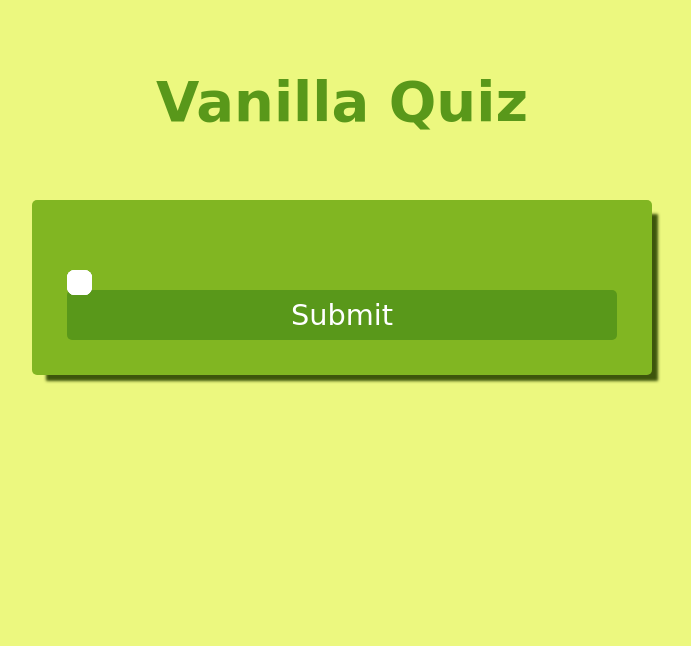
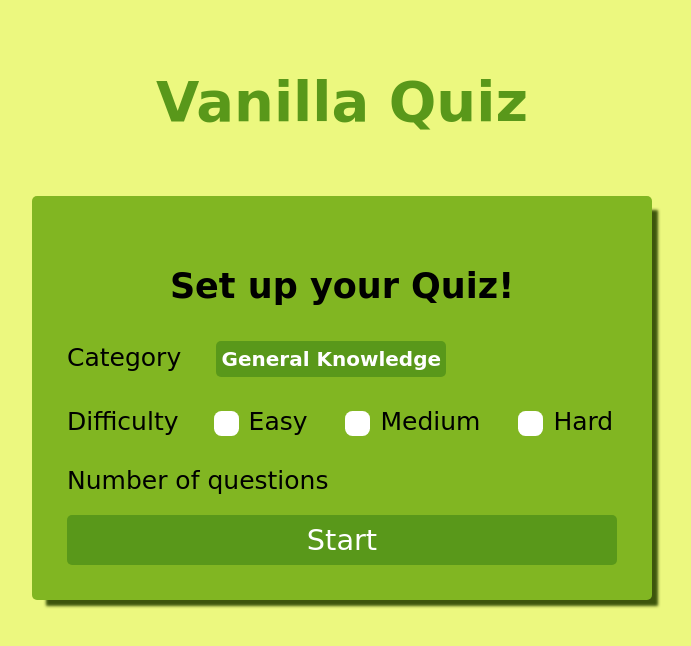
Before and after one commit to JakobKIT/vanilla-quiz, a plain HTML site: page index.html in a window 1280 px wide. Shown: the whole page, without its empty margins (306-997 px from the left). Drawn offline with Linux system fonts and the light colour scheme; no server answers; a web font is replaced by a local one.

Commit message:
Mockup continued with settings

```diff
--- a/index.html
+++ b/index.html
@@ -12,6 +12,7 @@
     <div class="header">
       <h2>Vanilla Quiz</h2>
     </div>
+    <div class="main">
       <div class="quiz">
         <h3 id="question"></h3>
         <label id="a1" class="container">
@@ -32,6 +33,37 @@
         </label>
         <button class="submit">Submit</button>
       </div>
+      <div class="settings">
+        <h3 style="text-align: center;">Set up your Quiz!</h3>
+        <label for="category">Category</label>
+        <select name="category" id="category">
+          <option value="general">General Knowledge</option>
+          <option value="animals">Animals</option>
+          <option value="games">Video Games</option>
+          <option value="history">History</option>
+          <option value="sports">Sports</option>
+        </select>
+        <div class="mt30">
+          <label for="difficulty">Difficulty</label>
+          <label id="easy" class="container" style="display: inline; margin-left: 30px;">Easy
+            <input type="radio" name="radio">
+            <span class="checkmark" style="margin-top: 4px;"></span>
+          </label>
+          <label id="medium" class="container" style="display: inline; margin-left: 30px;">Medium
+            <input type="radio" name="radio">
+            <span class="checkmark" style="margin-top: 4px;"></span>
+          </label>
+          <label id="hard" class="container" style="display: inline; margin-left: 30px;">Hard
+            <input type="radio" name="radio">
+            <span class="checkmark" style="margin-top: 4px;"></span>
+          </label>
+        </div>
+        <div class="mt30">
+          <label for="questions">Number of questions</label>
+        </div>
+        <button class="submit">Start</button>
+      </div>
+    </div>
   </main>
   <script type="module" src="index.js"></script>
 </body>
--- a/styles.css
+++ b/styles.css
@@ -10,6 +10,10 @@
 body {
   font-family: 'Ranchers', cursive;
   background-color: var(--secondary-color);
+  width: 100vw;
+  height: 100vh;
+  justify-content: center;
+  align-items: center;
 }
 
 h2 {
@@ -18,21 +22,70 @@ h2 {
   color: var(--primary-color);
 }
 
-main {
-  display: grid;
-  justify-content: center;
-  align-content: center;
-  width: 100vw;
-
-  gap: 4px;
-  grid-auto-rows: max-content;
+.mt30 {
+  margin-top: 30px;
 }
 
 .header {
   padding: 15px;
 }
 
-.quiz {
+.main {
+  display: flex;
+  justify-content: center;
+}
+
+.settings {
+
+  z-index: 1;
+}
+
+.settings select {
+  font-size: 20px;
+  font-family: 'Ranchers', cursive;
+  font-weight: 700;
+  line-height: 1.3;
+  color: white;
+  background-color: var(--primary-color);
+  -moz-appearance: none;
+  -webkit-appearance: none;
+  appearance: none;
+  border: none;
+  padding: 5px;
+  border-radius: 5px;
+  margin-left: 30px;
+  outline: none;
+  text-align: center;
+}
+
+.settings select::-ms-expand {
+  display: none;
+}
+
+.settings select:hover {
+  border-color: var(--hover-color);
+}
+
+.settings select:focus {
+  border-color: var(--hover-color);
+}
+
+.settings select option {
+  font-weight: bolder;
+  font-family: 'Ranchers', sans-serif;
+}
+
+.settings label {
+  font-size: 25px;
+}
+
+.quiz  {
+  visibility: hidden;
+  z-index: 0;
+}
+
+.quiz, .settings {
+  position: absolute;
   padding: 35px;
   max-width: 560px;
   background-color: var(--tertiary-color);
@@ -42,7 +95,7 @@ main {
   box-shadow: 10px 10px 3px -4px var(--shadow-color);
 }
 
-.quiz h3 {
+h3 {
   display: block;
   width: 550px;
   font-size: 35px;
```
Lines whose indentation alone changed are shown as unchanged.
